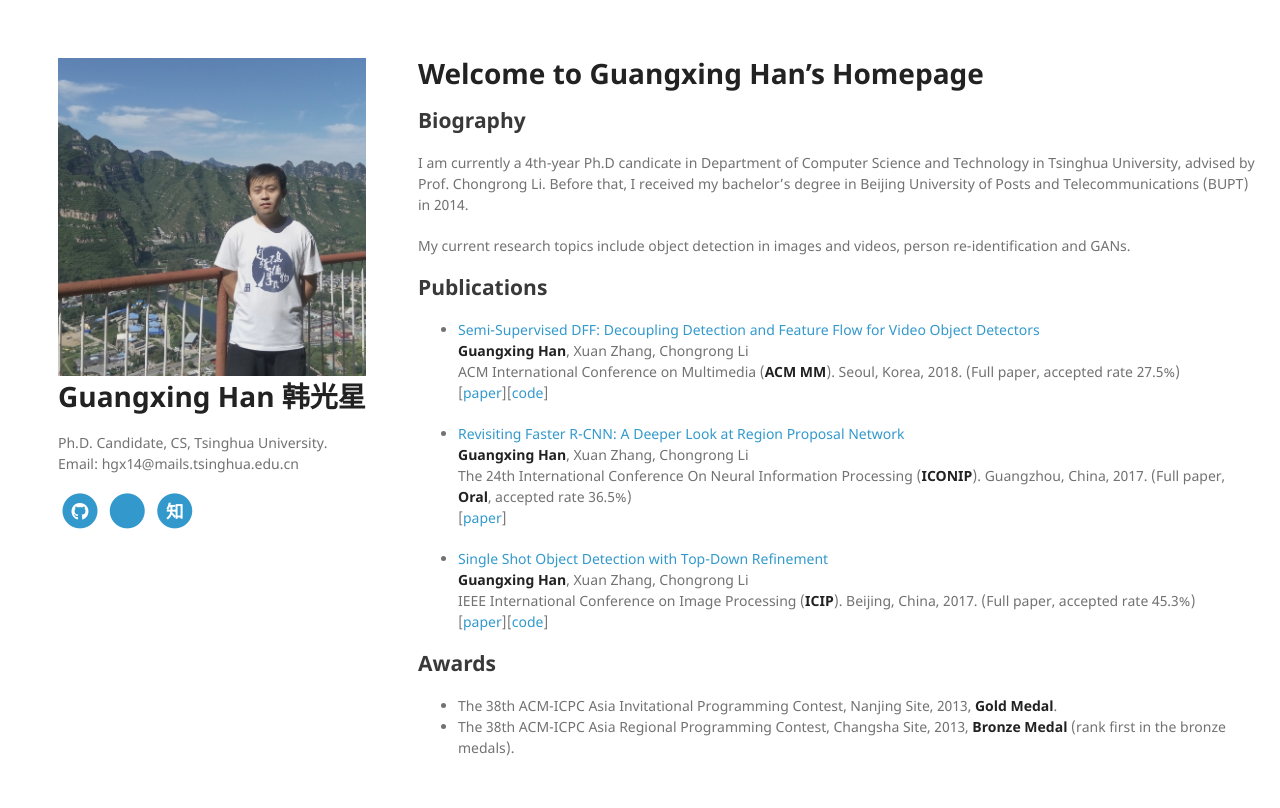
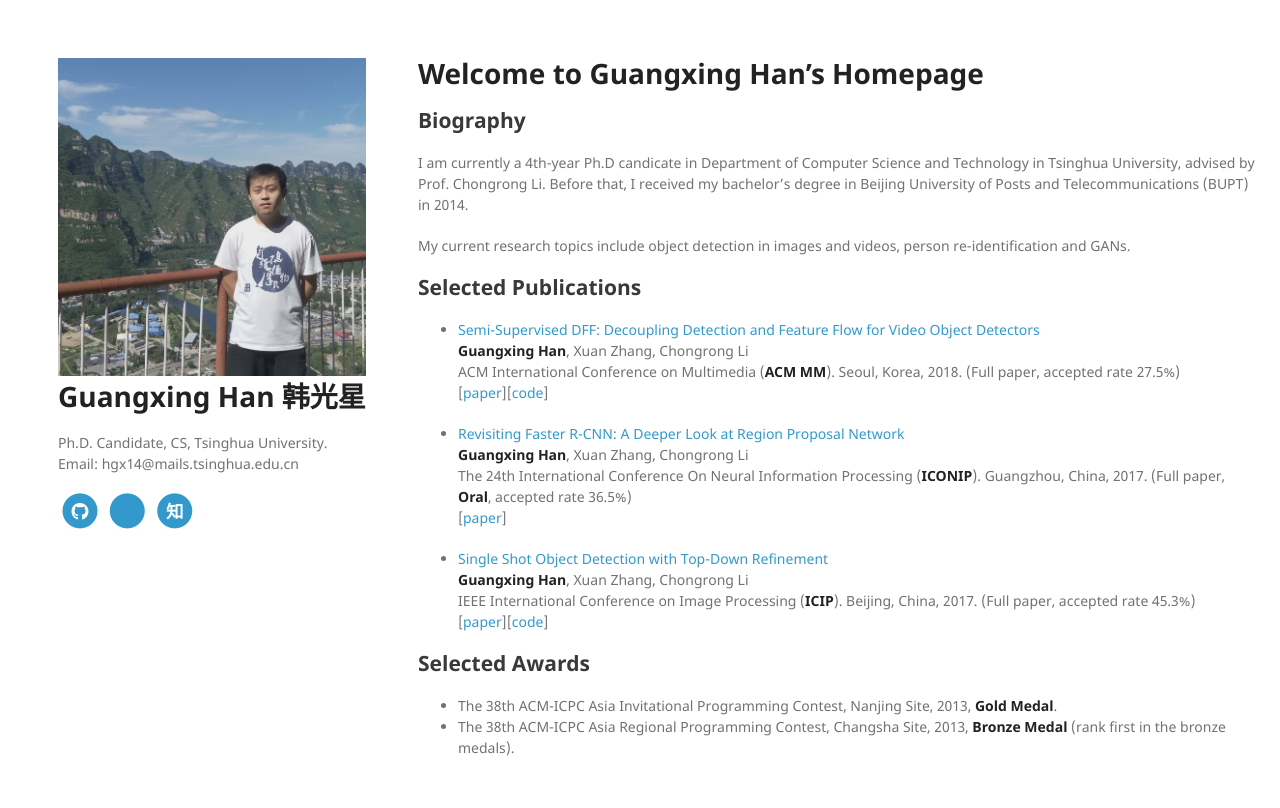
Before and after one commit to GuangxingHan/guangxinghan.github.io, a Jekyll site: the page built from index.md, in a window 1280 px wide and 1212 px high. Shown: the top 808 px of the window. Built offline with Jekyll 4.4.1, drawn with Linux system fonts in a browser that asks for light colours; nearby versions of some CDN libraries; our own code applies the rules of GitHub Pages for plain Markdown files; a style sheet for code colours, icons or effects is not loaded; grey boxes are pictures that could not be loaded.

Commit message:
Update index.md

```diff
--- a/index.md
+++ b/index.md
@@ -6,7 +6,7 @@ I am currently a 4th-year Ph.D candicate in Department of Computer Science and T
 
 My current research topics include object detection in images and videos, person re-identification and GANs.
 
-## Publications
+## Selected Publications
 
 * <a href="https://guangxinghan.github.io/papers/mm2018_camera_ready.pdf">Semi-Supervised DFF: Decoupling Detection and Feature Flow for Video Object Detectors</a><br> **Guangxing Han**, Xuan Zhang, Chongrong Li<br> ACM International Conference on Multimedia (**ACM MM**). Seoul, Korea, 2018. (Full paper, accepted rate 27.5%)<br>[[paper](https://guangxinghan.github.io/papers/mm2018_camera_ready.pdf)][[code](https://github.com/GuangxingHan/semi-DFF)]
 
@@ -14,7 +14,7 @@ My current research topics include object detection in images and videos, person
 
 * <a href="https://ieeexplore.ieee.org/document/8296905/">Single Shot Object Detection with Top-Down Refinement</a><br> **Guangxing Han**, Xuan Zhang, Chongrong Li<br> IEEE International Conference on Image Processing (**ICIP**). Beijing, China, 2017. (Full paper, accepted rate 45.3%)<br>[[paper](https://ieeexplore.ieee.org/document/8296905/)][[code](https://github.com/GuangxingHan/SSD-TDR)]
 
-## Awards
+## Selected Awards
 
 * The 38th ACM-ICPC Asia Invitational Programming Contest, Nanjing Site, 2013, **Gold Medal**.
 * The 38th ACM-ICPC Asia Regional Programming Contest, Changsha Site, 2013, **Bronze Medal** (rank first in the bronze medals).
```
